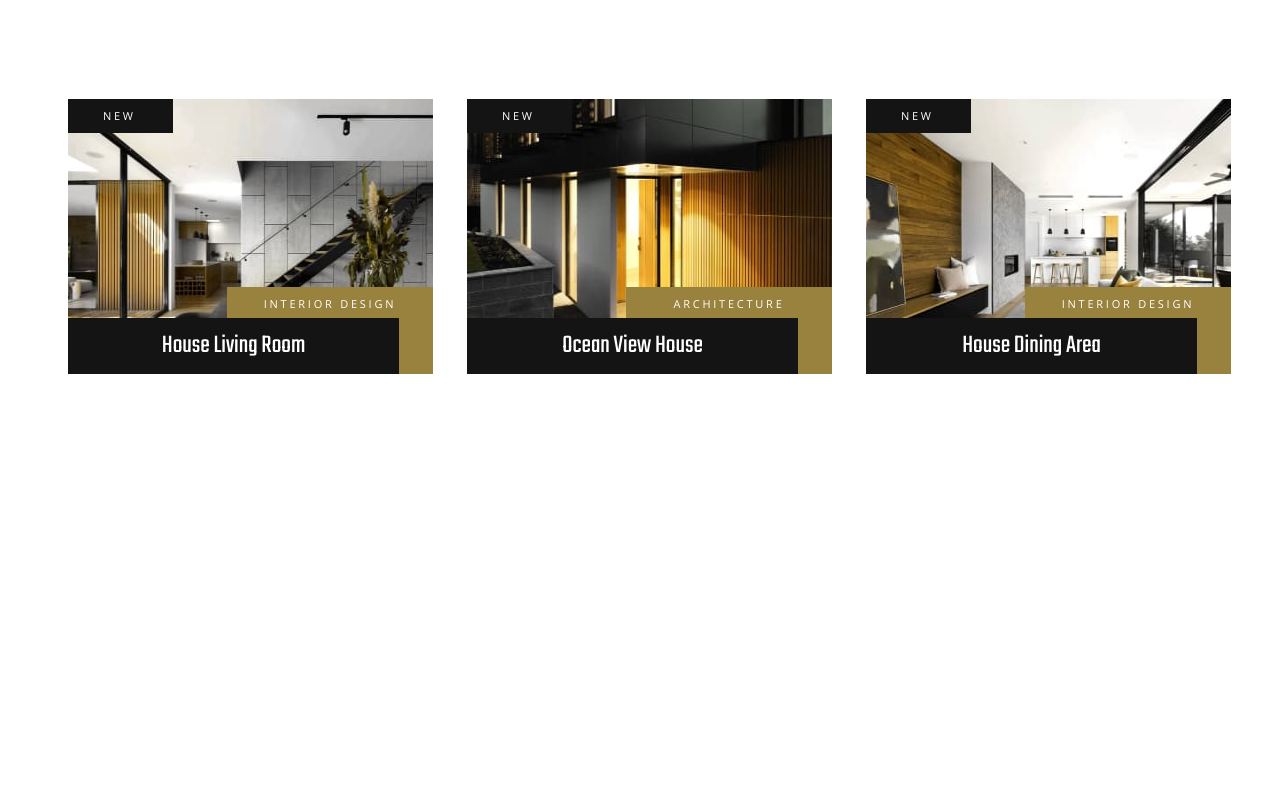
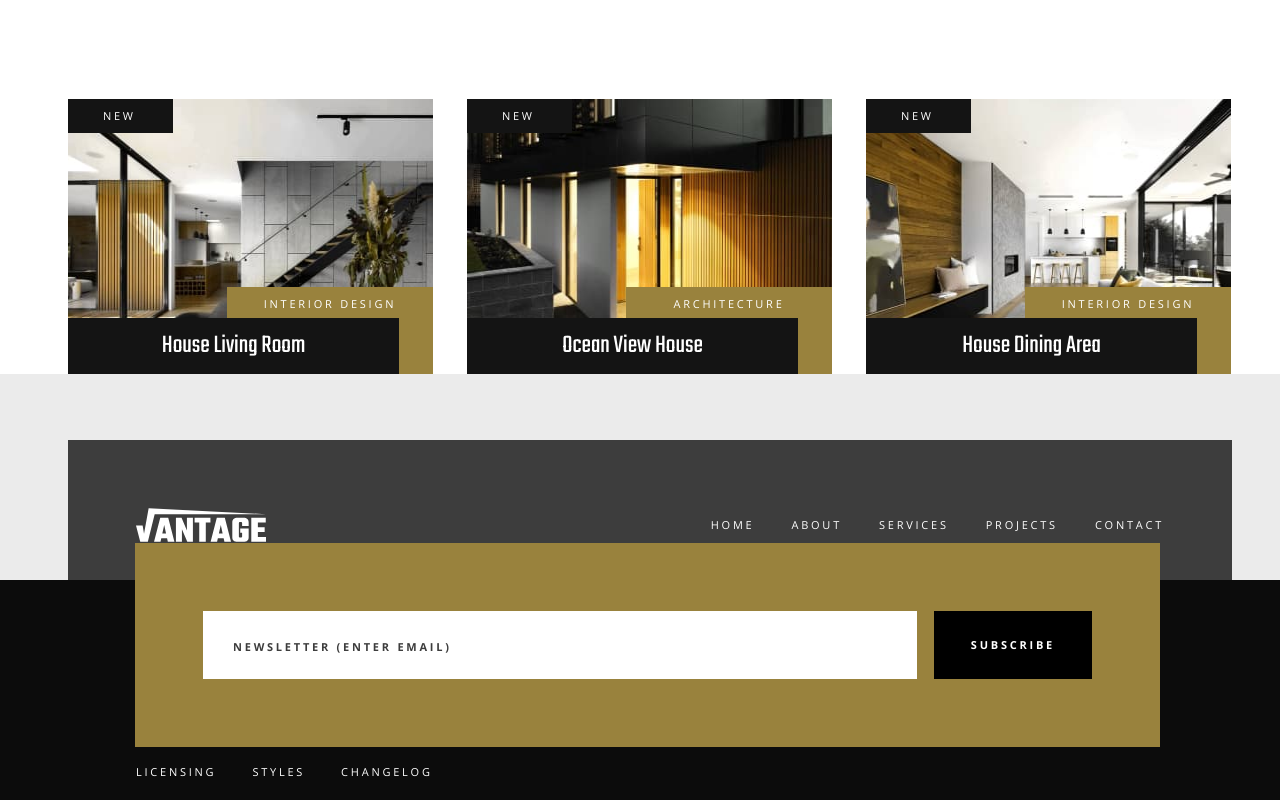
Before and after one commit to KHARKIVSKA-KURKUMA/Vantage-Studio, a plain HTML site: page index.html in a window 1280 px wide. Shown: the part 1362-2162 px from the top of the page. Before the commit the page ends 1736 px from the top, so only its background shows below. Drawn offline with nearby package versions, Linux system fonts and the light colour scheme.

Commit message:
add footer

```diff
--- a/index.html
+++ b/index.html
@@ -22,7 +22,7 @@
   </head>
   <body>
     <!-- ------------------------------- HEADER -------------------------------- -->
-    <header class="header">
+    <header id="1" class="header">
       <div class="container">
         <div class="header-logo-container">
           <svg class="header-logo-icon" width="190" height="49">
@@ -33,22 +33,19 @@
           <nav class="header-nav">
             <ul class="header-list list">
               <li class="header-item">
-                <a href="" class="header-link link">home</a>
+                <a href="#1" class="header-link link">home</a>
               </li>
               <li class="header-item">
-                <a href="" class="header-link link">about</a>
+                <a href="#2" class="header-link link">about</a>
               </li>
               <li class="header-item">
-                <a href="" class="header-link link">services</a>
+                <a href="#3" class="header-link link">services</a>
               </li>
               <li class="header-item">
-                <a href="" class="header-link link">projects</a>
+                <a href="#4" class="header-link link">projects</a>
               </li>
               <li class="header-item">
-                <a href="" class="header-link link">news</a>
-              </li>
-              <li class="header-item">
-                <a href="" class="header-link link">contact</a>
+                <a href="#5" class="header-link link">contact</a>
               </li>
             </ul>
           </nav>
@@ -99,7 +96,7 @@
         </div>
       </section>
       <!-- -------------------------------- ABOUT -------------------------------- -->
-      <section class="about">
+      <section id="2" class="about">
         <div class="container">
           <div class="about-wrap">
             <div class="about-container">
@@ -206,7 +203,64 @@
       <!-- ----------------------------------------------------------------------- -->
     </main>
     <!-- ------------------------------- FOOTER -------------------------------- -->
-    <footer class="footer"></footer>
+    <footer class="footer">
+      <div class="container">
+        <div class="footer-top-container"></div>
+        <div class="footer-wrap">
+          <a href="./index.html" class="footer-logo-link link"
+            ><svg class="footer-logo" width="130" height="34">
+              <use href="./img/icons.svg#icon-logo"></use></svg
+          ></a>
+
+          <div class="footer-nav-container">
+            <nav class="footer-nav">
+              <ul class="footer-list list">
+                <li class="footer-item">
+                  <a href="#1" class="footer-link link">home</a>
+                </li>
+                <li class="footer-item">
+                  <a href="#2" class="footer-link link">about</a>
+                </li>
+                <li class="footer-item">
+                  <a href="#3" class="footer-link link">services</a>
+                </li>
+                <li class="footer-item">
+                  <a href="#4" class="footer-link link">projects</a>
+                </li>
+                <li class="footer-item">
+                  <a href="#5" class="footer-link link">contact</a>
+                </li>
+              </ul>
+            </nav>
+          </div>
+        </div>
+        <div class="footer-form-container">
+          <form class="subscribe-form">
+            <input
+              type="email"
+              class="subscribe-input"
+              placeholder="Newsletter (Enter Email)"
+              name="mailing-email"
+              id="mailing-email"
+            />
+            <button type="submit" class="subscribe-btn">Subscribe</button>
+          </form>
+        </div>
+      </div>
+      <div class="footer-bottom-container">
+        <ul class="footer-dev-list list">
+          <li class="dev-list-item">
+            <a href="" class="dev-link link">licensing</a>
+          </li>
+          <li class="dev-list-item">
+            <a href="" class="dev-link link">styles</a>
+          </li>
+          <li class="dev-list-item">
+            <a href="" class="dev-link link">changelog</a>
+          </li>
+        </ul>
+      </div>
+    </footer>
     <!-- ----------------------------------------------------------------------- -->
   </body>
 </html>
--- /dev/null
+++ b/sass/layouts/_footer.scss
@@ -0,0 +1,93 @@
+.footer {
+  .container {
+    background-color: $bgColor;
+    padding-top: 66px;
+    position: relative;
+  }
+}
+.footer-wrap {
+  background-color: $greyColor;
+  width: 1164px;
+  padding: 68px 68px 35px;
+  padding-left: 68px;
+  padding-right: 68px;
+  display: flex;
+  justify-content: space-between;
+}
+.footer-logo {
+  fill: $whiteColor;
+}
+.footer-list {
+  display: flex;
+  gap: 37px;
+}
+.footer-link {
+  @include text-base(null, 11px, 3.09);
+  text-align: center;
+  letter-spacing: 2.7625px;
+  text-transform: uppercase;
+  color: $whiteColor;
+  transition: color $transition;
+  &:hover,
+  &:focus {
+    color: $accentColor;
+  }
+}
+.footer-form-container {
+  width: 1025px;
+  height: 204px;
+  padding: 68px;
+  background-color: $accentColor;
+  position: absolute;
+  top: 169px;
+  right: 140px;
+}
+.subscribe-form {
+  display: flex;
+  gap: 17px;
+}
+.subscribe-input {
+  width: 800px;
+  height: 68px;
+  padding-left: 30px;
+  border: transparent;
+  &::placeholder {
+    @include text-base(700, 11px, 3.09);
+    letter-spacing: 2.7625px;
+    text-transform: uppercase;
+    color: $greyColor;
+  }
+}
+.subscribe-btn {
+  @include text-base(700, 11px, 3.09);
+  text-align: center;
+  letter-spacing: 2.7625px;
+  text-transform: uppercase;
+  color: $whiteColor;
+  background-color: $blackColor;
+  padding: 16px 37px;
+  border: transparent;
+}
+.footer-bottom-container {
+  background-color: $mainColor;
+  height: 220px;
+  width: 1300px;
+}
+.footer-dev-list {
+  display: flex;
+  gap: 36px;
+  padding-top: 175px;
+  padding-left: 136px;
+}
+.dev-link {
+  @include text-base(null, 11px, 3.09);
+  text-align: center;
+  letter-spacing: 2.7625px;
+  text-transform: uppercase;
+  color: $whiteColor;
+  transition: color $transition;
+  &:hover,
+  &:focus {
+    color: $accentColor;
+  }
+}
--- a/sass/layouts/_header.scss
+++ b/sass/layouts/_header.scss
@@ -26,11 +26,15 @@
   gap: 37px;
   padding-top: 18px;
   padding-bottom: 18px;
-  margin-right: 68px;
 }
 .header-link {
   @include text-base(null, 11px, 3.09);
   letter-spacing: 2.7625px;
   text-transform: uppercase;
   color: $whiteColor;
+  transition: color $transition;
+  &:hover,
+  &:focus {
+    color: $accentColor;
+  }
 }
--- a/sass/layouts/_hero.scss
+++ b/sass/layouts/_hero.scss
@@ -26,6 +26,11 @@
   letter-spacing: 2.975px;
   text-transform: uppercase;
   color: $blackColor;
+  transition: color $transition;
+  &:hover,
+  &:focus {
+    color: $accentColor;
+  }
 }
 .hero-wrap {
   width: 584px;
--- a/sass/main.scss
+++ b/sass/main.scss
@@ -12,3 +12,5 @@
 @import './layouts/hero';
 @import './layouts/about';
 @import './layouts/novelty';
+
+@import './layouts/footer';
--- a/sass/utils/_var.scss
+++ b/sass/utils/_var.scss
@@ -3,3 +3,6 @@ $accentColor: #99823d;
 $mainColor: #0c0c0c;
 $blackColor: #000000;
 $titleColor: #141414;
+$greyColor: #3d3d3d;
+$bgColor: #ebebeb;
+$transition: 350ms cubic-bezier(0.4, 0, 0.2, 1);
```
Also changed, not shown: css/main.css, css/main.min.css, 2 other files.
